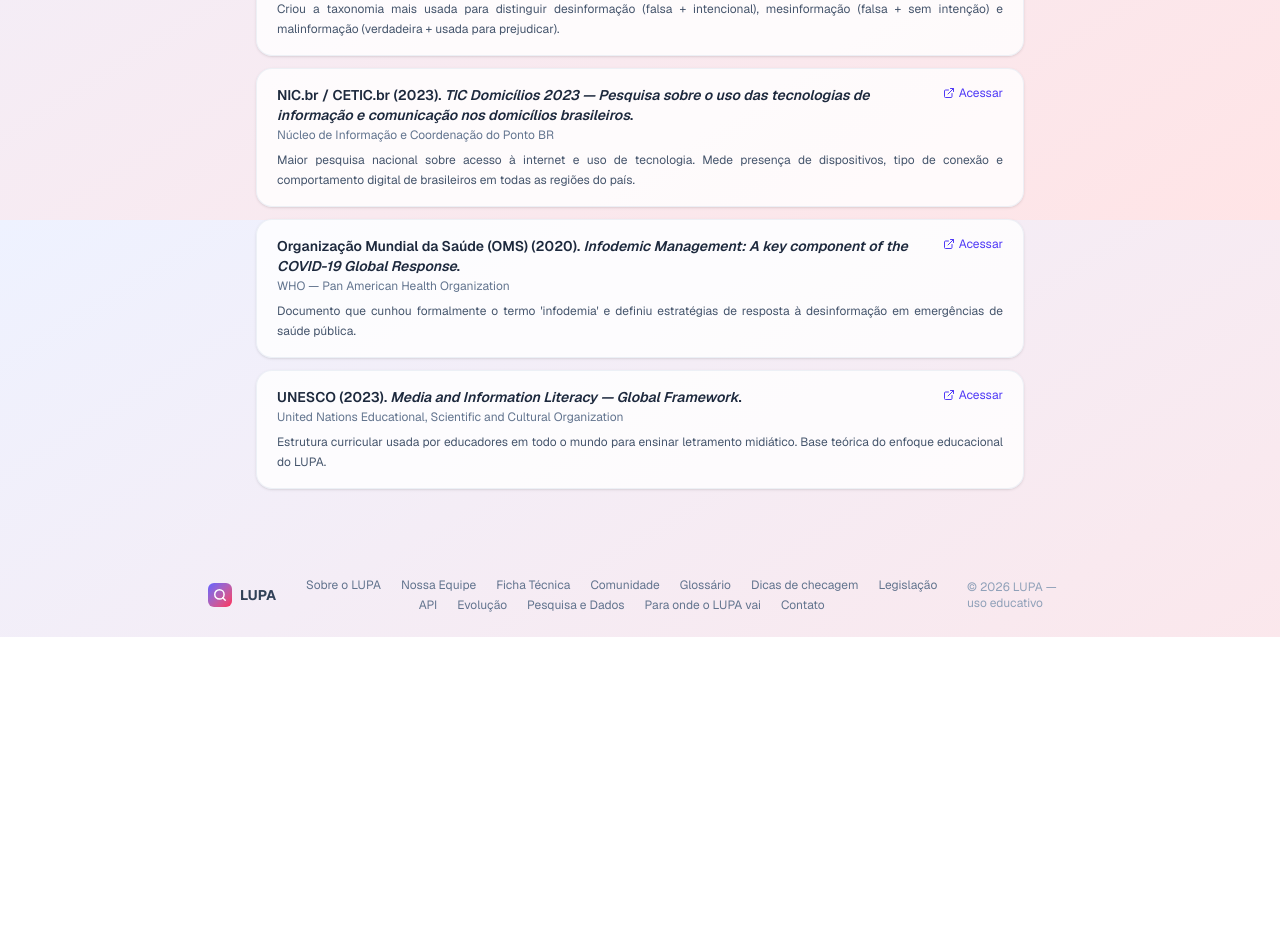
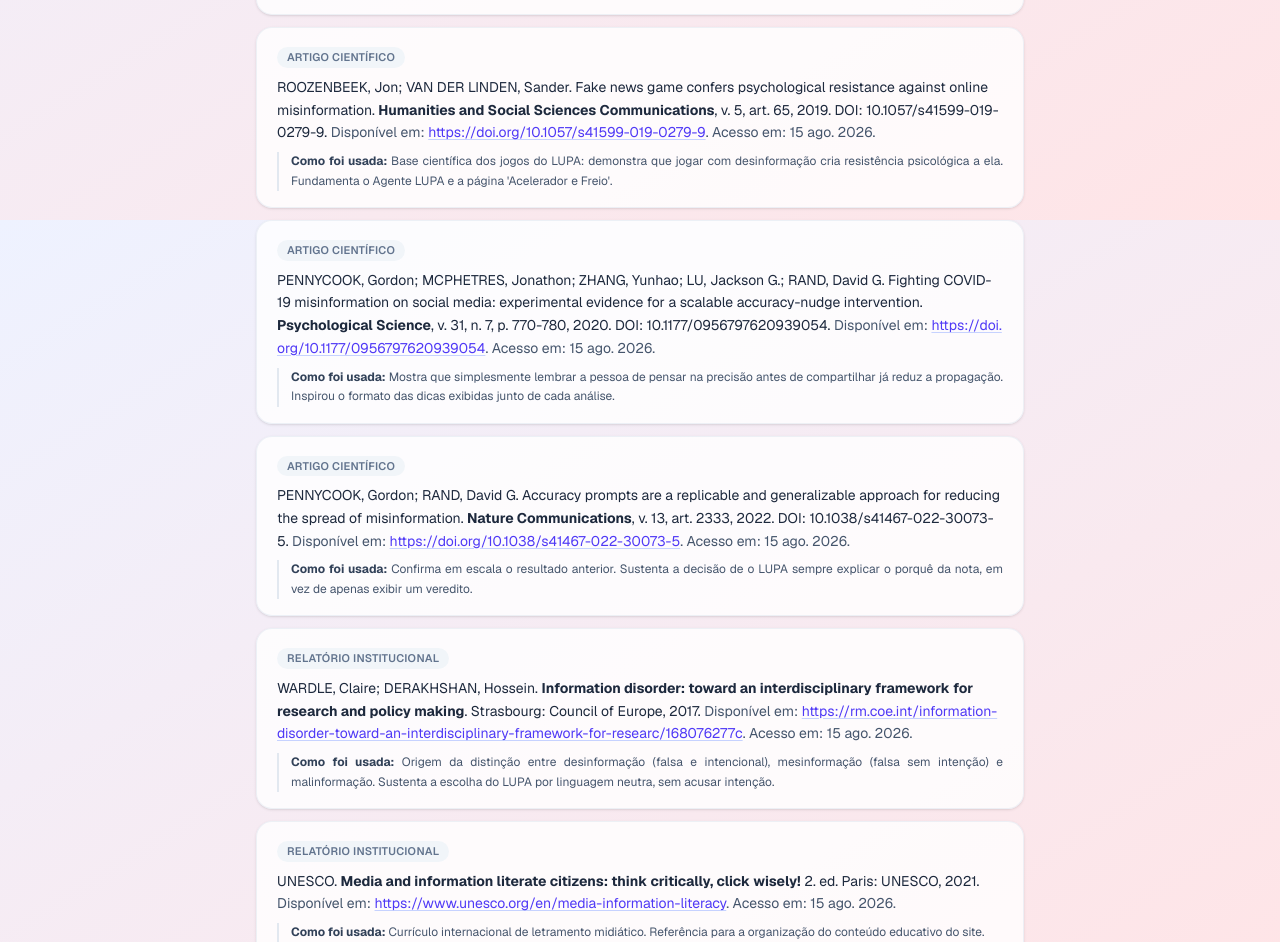
Before and after one commit to Clarice-Cunha/lupa, a Next.js app in the folder frontend/: page /pesquisa in a window 1280 px wide. Shown: the part 2980-3922 px from the top of the page. Before the commit the page ends 3617 px from the top, so only its background shows below. Built offline with nearby package versions, Linux system fonts and the light colour scheme; no server answers.

Commit message:
feat: referências bibliográficas em formato ABNT na página de pesquisa

```diff
--- a/frontend/app/pesquisa/page.tsx
+++ b/frontend/app/pesquisa/page.tsx
@@ -154,51 +154,165 @@
   },
 ];
 
-const REFERENCIAS = [
+// ============================================================
+// Referências bibliográficas — normas ABNT (NBR 6023)
+// ============================================================
+//
+// Cada referência é dividida em três partes porque a ABNT destaca
+// um elemento diferente conforme o tipo de obra:
+//   - em ARTIGO de periódico, destaca-se o nome da revista;
+//   - em LIVRO ou RELATÓRIO, destaca-se o título da obra.
+// Por isso os campos `antes`, `destaque` e `depois`.
+//
+// ⚠️ ANTES DA ENTREGA: confirmar o link direto e a data de acesso das
+// referências marcadas com `conferirLink: true`. Abrir o documento,
+// copiar a URL exata e atualizar DATA_ACESSO para o dia da conferência.
+
+const DATA_ACESSO = "15 ago. 2026";
+
+type TipoFonte =
+  | "Artigo científico"
+  | "Relatório institucional"
+  | "Manual técnico"
+  | "Vídeo"
+  | "Material educativo";
+
+type Referencia = {
+  tipo: TipoFonte;
+  antes: string;
+  destaque: string;
+  depois: string;
+  url: string;
+  nota: string;
+  conferirLink?: boolean;
+};
+
+const REFERENCIAS: Referencia[] = [
+  // ----- Artigos científicos -----
   {
-    autores: "Vosoughi, S., Roy, D., & Aral, S.",
-    ano: "2018",
-    titulo: "The spread of true and false news online",
-    veiculo: "Science, 359(6380), 1146–1151",
-    nota:
-      "Estudo mais citado sobre velocidade de propagação de desinformação. Analisou 126.000 histórias compartilhadas no Twitter entre 2006 e 2017.",
+    tipo: "Artigo científico",
+    antes: "VOSOUGHI, Soroush; ROY, Deb; ARAL, Sinan. The spread of true and false news online. ",
+    destaque: "Science",
+    depois: ", v. 359, n. 6380, p. 1146-1151, 2018. DOI: 10.1126/science.aap9559.",
     url: "https://doi.org/10.1126/science.aap9559",
+    nota: "Embasa o dado de que notícias falsas se espalham mais rápido, usado na seção 'Em números' desta página.",
   },
   {
-    autores: "Wardle, C., & Derakhshan, H.",
-    ano: "2017",
-    titulo: "Information Disorder: Toward an interdisciplinary framework",
-    veiculo: "Conselho da Europa",
-    nota:
-      "Criou a taxonomia mais usada para distinguir desinformação (falsa + intencional), mesinformação (falsa + sem intenção) e malinformação (verdadeira + usada para prejudicar).",
-    url: "https://rm.coe.int/information-disorder-toward-an-interdisciplinary-framework-for-researc/168076277c",
+    tipo: "Artigo científico",
+    antes: "ROOZENBEEK, Jon; VAN DER LINDEN, Sander. Fake news game confers psychological resistance against online misinformation. ",
+    destaque: "Humanities and Social Sciences Communications",
+    depois: ", v. 5, art. 65, 2019. DOI: 10.1057/s41599-019-0279-9.",
+    url: "https://doi.org/10.1057/s41599-019-0279-9",
+    nota: "Base científica dos jogos do LUPA: demonstra que jogar com desinformação cria resistência psicológica a ela. Fundamenta o Agente LUPA e a página 'Acelerador e Freio'.",
   },
   {
-    autores: "NIC.br / CETIC.br",
-    ano: "2023",
-    titulo: "TIC Domicílios 2023 — Pesquisa sobre o uso das tecnologias de informação e comunicação nos domicílios brasileiros",
-    veiculo: "Núcleo de Informação e Coordenação do Ponto BR",
-    nota:
-      "Maior pesquisa nacional sobre acesso à internet e uso de tecnologia. Mede presença de dispositivos, tipo de conexão e comportamento digital de brasileiros em todas as regiões do país.",
-    url: "https://cetic.br/pesquisa/domicilios/",
+    tipo: "Artigo científico",
+    antes: "PENNYCOOK, Gordon; MCPHETRES, Jonathon; ZHANG, Yunhao; LU, Jackson G.; RAND, David G. Fighting COVID-19 misinformation on social media: experimental evidence for a scalable accuracy-nudge intervention. ",
+    destaque: "Psychological Science",
+    depois: ", v. 31, n. 7, p. 770-780, 2020. DOI: 10.1177/0956797620939054.",
+    url: "https://doi.org/10.1177/0956797620939054",
+    nota: "Mostra que simplesmente lembrar a pessoa de pensar na precisão antes de compartilhar já reduz a propagação. Inspirou o formato das dicas exibidas junto de cada análise.",
   },
   {
-    autores: "Organização Mundial da Saúde (OMS)",
-    ano: "2020",
-    titulo: "Infodemic Management: A key component of the COVID-19 Global Response",
-    veiculo: "WHO — Pan American Health Organization",
-    nota:
-      "Documento que cunhou formalmente o termo 'infodemia' e definiu estratégias de resposta à desinformação em emergências de saúde pública.",
-    url: "https://www.who.int/health-topics/infodemic",
+    tipo: "Artigo científico",
+    antes: "PENNYCOOK, Gordon; RAND, David G. Accuracy prompts are a replicable and generalizable approach for reducing the spread of misinformation. ",
+    destaque: "Nature Communications",
+    depois: ", v. 13, art. 2333, 2022. DOI: 10.1038/s41467-022-30073-5.",
+    url: "https://doi.org/10.1038/s41467-022-30073-5",
+    nota: "Confirma em escala o resultado anterior. Sustenta a decisão de o LUPA sempre explicar o porquê da nota, em vez de apenas exibir um veredito.",
+  },
+
+  // ----- Relatórios e documentos institucionais -----
+  {
+    tipo: "Relatório institucional",
+    antes: "WARDLE, Claire; DERAKHSHAN, Hossein. ",
+    destaque: "Information disorder: toward an interdisciplinary framework for research and policy making",
+    depois: ". Strasbourg: Council of Europe, 2017.",
+    url: "https://rm.coe.int/information-disorder-toward-an-interdisciplinary-framework-for-researc/168076277c",
+    nota: "Origem da distinção entre desinformação (falsa e intencional), mesinformação (falsa sem intenção) e malinformação. Sustenta a escolha do LUPA por linguagem neutra, sem acusar intenção.",
   },
   {
-    autores: "UNESCO",
-    ano: "2023",
-    titulo: "Media and Information Literacy — Global Framework",
-    veiculo: "United Nations Educational, Scientific and Cultural Organization",
-    nota:
-      "Estrutura curricular usada por educadores em todo o mundo para ensinar letramento midiático. Base teórica do enfoque educacional do LUPA.",
+    tipo: "Relatório institucional",
+    antes: "UNESCO. ",
+    destaque: "Media and information literate citizens: think critically, click wisely!",
+    depois: " 2. ed. Paris: UNESCO, 2021.",
     url: "https://www.unesco.org/en/media-information-literacy",
+    nota: "Currículo internacional de letramento midiático. Referência para a organização do conteúdo educativo do site.",
+    conferirLink: true,
+  },
+  {
+    tipo: "Relatório institucional",
+    antes: "UNESCO. ",
+    destaque: "Media and information literacy curriculum for teachers",
+    depois: ". Paris: UNESCO, 2011.",
+    url: "https://www.unesco.org/en/media-information-literacy",
+    nota: "Base da área do Professor: como transformar letramento midiático em atividade de sala de aula.",
+    conferirLink: true,
+  },
+  {
+    tipo: "Relatório institucional",
+    antes: "BRASIL. Senado Federal. Instituto de Pesquisa DataSenado. ",
+    destaque: "Panorama Político 2024: notícias falsas e democracia",
+    depois: ". Brasília, DF: Senado Federal, 2024.",
+    url: "https://www12.senado.leg.br/institucional/datasenado",
+    nota: "Dados sobre a preocupação da população brasileira com notícias falsas — dimensiona o problema no país.",
+    conferirLink: true,
+  },
+  {
+    tipo: "Relatório institucional",
+    antes: "COMITÊ GESTOR DA INTERNET NO BRASIL. ",
+    destaque: "TIC Kids Online Brasil 2024: crianças e adolescentes",
+    depois: ". São Paulo: CGI.br, 2024.",
+    url: "https://cetic.br/pesquisa/kids-online/",
+    nota: "Retrato de como crianças e adolescentes brasileiros usam a internet. Justifica o público-alvo do LUPA e a linguagem adotada.",
+    conferirLink: true,
+  },
+  {
+    tipo: "Relatório institucional",
+    antes: "NÚCLEO DE INFORMAÇÃO E COORDENAÇÃO DO PONTO BR. ",
+    destaque: "TIC Domicílios 2023",
+    depois: ": pesquisa sobre o uso das tecnologias de informação e comunicação nos domicílios brasileiros. São Paulo: NIC.br, 2023.",
+    url: "https://cetic.br/pesquisa/domicilios/",
+    nota: "Dados de acesso à internet no Brasil, usados para dimensionar o alcance possível de uma ferramenta como o LUPA.",
+    conferirLink: true,
+  },
+  {
+    tipo: "Relatório institucional",
+    antes: "ORGANIZAÇÃO MUNDIAL DA SAÚDE. ",
+    destaque: "Infodemic",
+    depois: ". Genebra: OMS, [s. d.].",
+    url: "https://www.who.int/health-topics/infodemic",
+    nota: "Origem do conceito de 'infodemia', citado na seção 'Em números' desta página.",
+  },
+
+  // ----- Manual técnico -----
+  {
+    tipo: "Manual técnico",
+    antes: "GOOGLE. ",
+    destaque: "Fact Check Tools API",
+    depois: ": documentação para desenvolvedores. [S. l.]: Google Developers, [s. d.].",
+    url: "https://developers.google.com/fact-check/tools/api",
+    nota: "Documentação técnica usada para integrar o LUPA ao banco global de checagens da rede IFCN — e para corrigir os falsos positivos encontrados nos testes.",
+  },
+
+  // ----- Vídeo e material educativo -----
+  {
+    tipo: "Vídeo",
+    antes: "EDUCAMÍDIA. ",
+    destaque: "Educação midiática",
+    depois: ": playlist do canal no YouTube. [S. l.]: YouTube, [s. d.].",
+    url: "https://www.youtube.com/playlist?list=PLXSpBL0lECkVL35XerdUJHisgS8vNOFmg",
+    nota: "Formação audiovisual em educação midiática, referência nacional para educadores e famílias.",
+    conferirLink: true,
+  },
+  {
+    tipo: "Material educativo",
+    antes: "EDUCAMÍDIA. ",
+    destaque: "Recursos para educadores",
+    depois: ". São Paulo: Instituto Palavra Aberta, [s. d.].",
+    url: "https://educamidia.org.br/educadores/",
+    nota: "Planos de aula e materiais abertos de educação midiática, indicados como complemento na área do Professor.",
+    conferirLink: true,
   },
 ];
 
@@ -357,42 +471,57 @@
           className="animate-fade-in-up"
           style={{ animationDelay: "0.3s" }}
         >
-          <div className="mb-5 flex items-center gap-2">
+          <div className="mb-2 flex items-center gap-2">
             <BookOpen className="h-5 w-5 text-slate-500" />
             <h2 className="text-xl font-bold text-slate-900 dark:text-slate-100">
-              Referências e fontes
+              Referências bibliográficas
             </h2>
           </div>
-          <div className="space-y-3">
-            {REFERENCIAS.map((ref, i) => (
-              <div
-                key={i}
+          <p className="mb-5 text-sm text-slate-600 dark:text-slate-400 text-justify">
+            Fontes que embasaram a compreensão do problema e o desenvolvimento
+            da solução, citadas segundo as normas da ABNT (NBR 6023). A lista
+            reúne artigos científicos, relatórios institucionais, documentação
+            técnica e material audiovisual.
+          </p>
+          <ol className="space-y-3">
+            {REFERENCIAS.map((ref) => (
+              <li
+                key={ref.destaque + ref.antes}
                 className="rounded-2xl border border-slate-200/60 bg-white/80 px-5 py-4 shadow-sm dark:border-slate-700 dark:bg-slate-800"
               >
-                <div className="flex items-start justify-between gap-3">
-                  <p className="text-sm font-semibold text-slate-800 dark:text-slate-200">
-                    {ref.autores} ({ref.ano}).{" "}
-                    <em>{ref.titulo}</em>.
-                  </p>
+                <span className="mb-2 inline-block rounded-full bg-slate-100 px-2.5 py-0.5 text-[11px] font-semibold uppercase tracking-wide text-slate-500 dark:bg-slate-700 dark:text-slate-300">
+                  {ref.tipo}
+                </span>
+
+                {/* Citação no formato ABNT */}
+                <p className="text-sm leading-relaxed text-slate-800 dark:text-slate-200">
+                  {ref.antes}
+                  <span className="font-bold">{ref.destaque}</span>
+                  {ref.depois}{" "}
+                  <span className="text-slate-600 dark:text-slate-400">
+                    Disponível em:{" "}
                     <a
                       href={ref.url}
                       target="_blank"
                       rel="noopener noreferrer"
-                    className="flex flex-shrink-0 items-center gap-1 text-xs text-indigo-600 hover:underline dark:text-indigo-400"
+                      className="break-all text-indigo-600 underline decoration-indigo-200 underline-offset-2 hover:text-indigo-800 dark:text-indigo-400 dark:decoration-indigo-700"
                     >
-                    <ExternalLink className="h-3 w-3" />
-                    Acessar
+                      {ref.url}
                     </a>
-                </div>
-                <p className="mt-0.5 text-xs text-slate-500 dark:text-slate-400">
-                  {ref.veiculo}
+                    . Acesso em: {DATA_ACESSO}.
+                  </span>
                 </p>
-                <p className="mt-2 text-xs leading-relaxed text-justify text-slate-600 dark:text-slate-400">
+
+                {/* Para que serviu no projeto */}
+                <p className="mt-2 border-l-2 border-slate-200 pl-3 text-xs leading-relaxed text-justify text-slate-600 dark:border-slate-600 dark:text-slate-400">
+                  <strong className="text-slate-700 dark:text-slate-300">
+                    Como foi usada:
+                  </strong>{" "}
                   {ref.nota}
                 </p>
-              </div>
+              </li>
             ))}
-          </div>
+          </ol>
         </section>
 
       </div>
```
Lines whose indentation alone changed are shown as unchanged.
